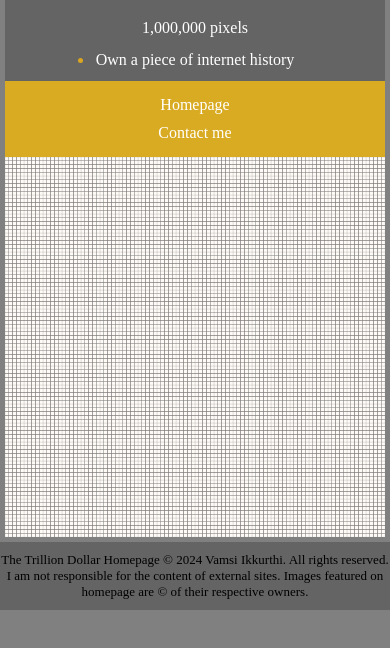
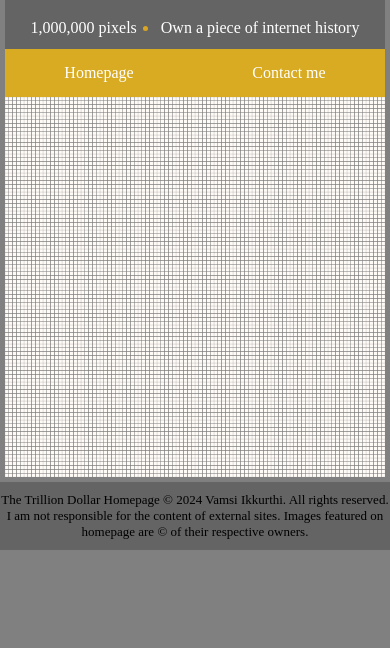
Before and after one commit to Deepikatummala/Trillion-dollar-page, a plain HTML site: page index.html in a window 390 px wide. Shown: the part 52-700 px from the top of the page. Drawn offline with Linux system fonts and the light colour scheme.

Commit message:
save changes

```diff
--- a/styles.css
+++ b/styles.css
@@ -125,9 +125,9 @@
     }
 
     ul {
-        flex-direction: column;
+
         align-items: center;
-        gap: 10px;
+        gap: 20px;
         margin-top: 20px;
     }
 
@@ -136,7 +136,7 @@
     }
 
     .links {
-        flex-direction: column;
+
         align-items: center;
         height: auto;
         padding: 10px 0;
```
